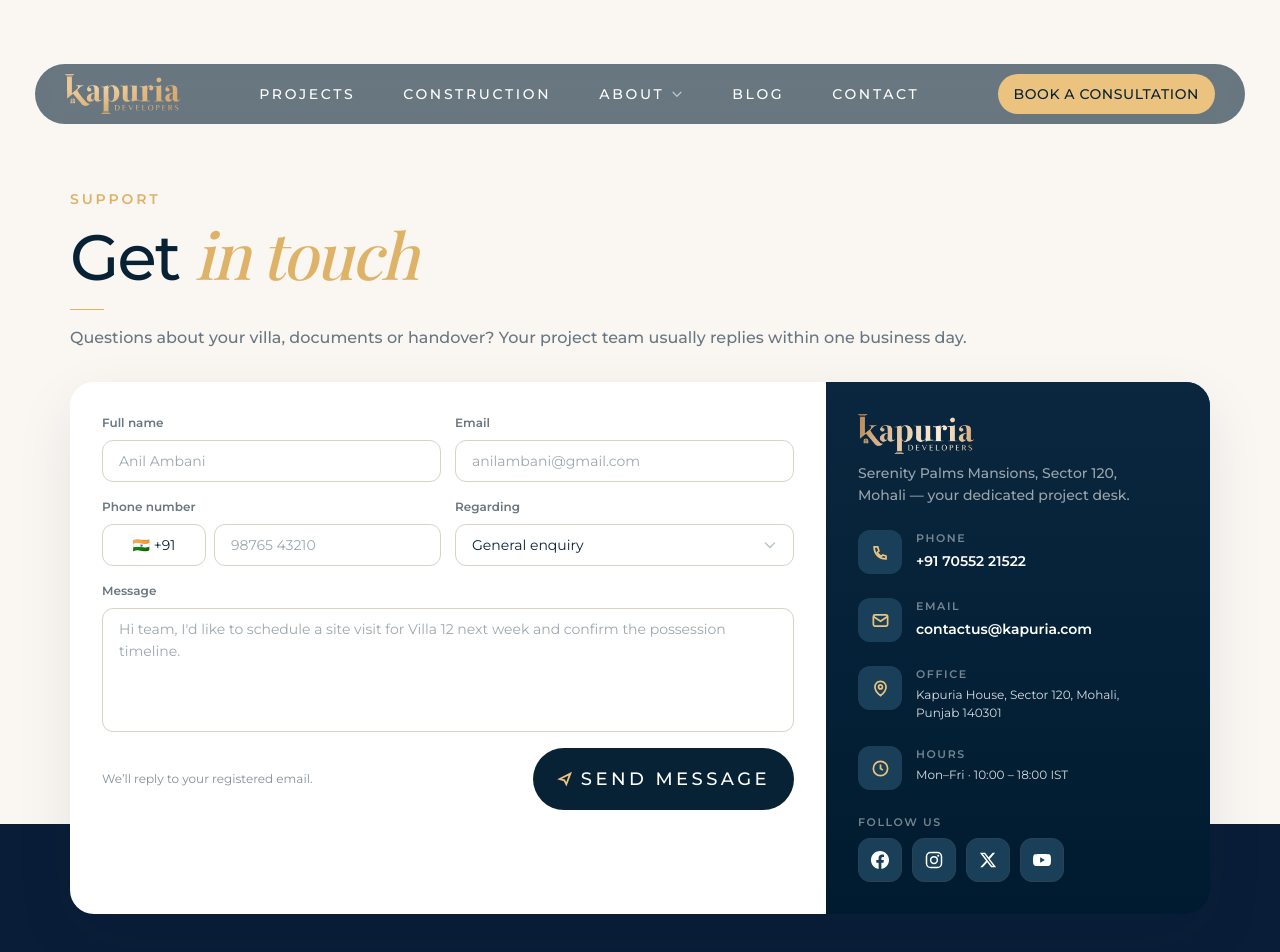
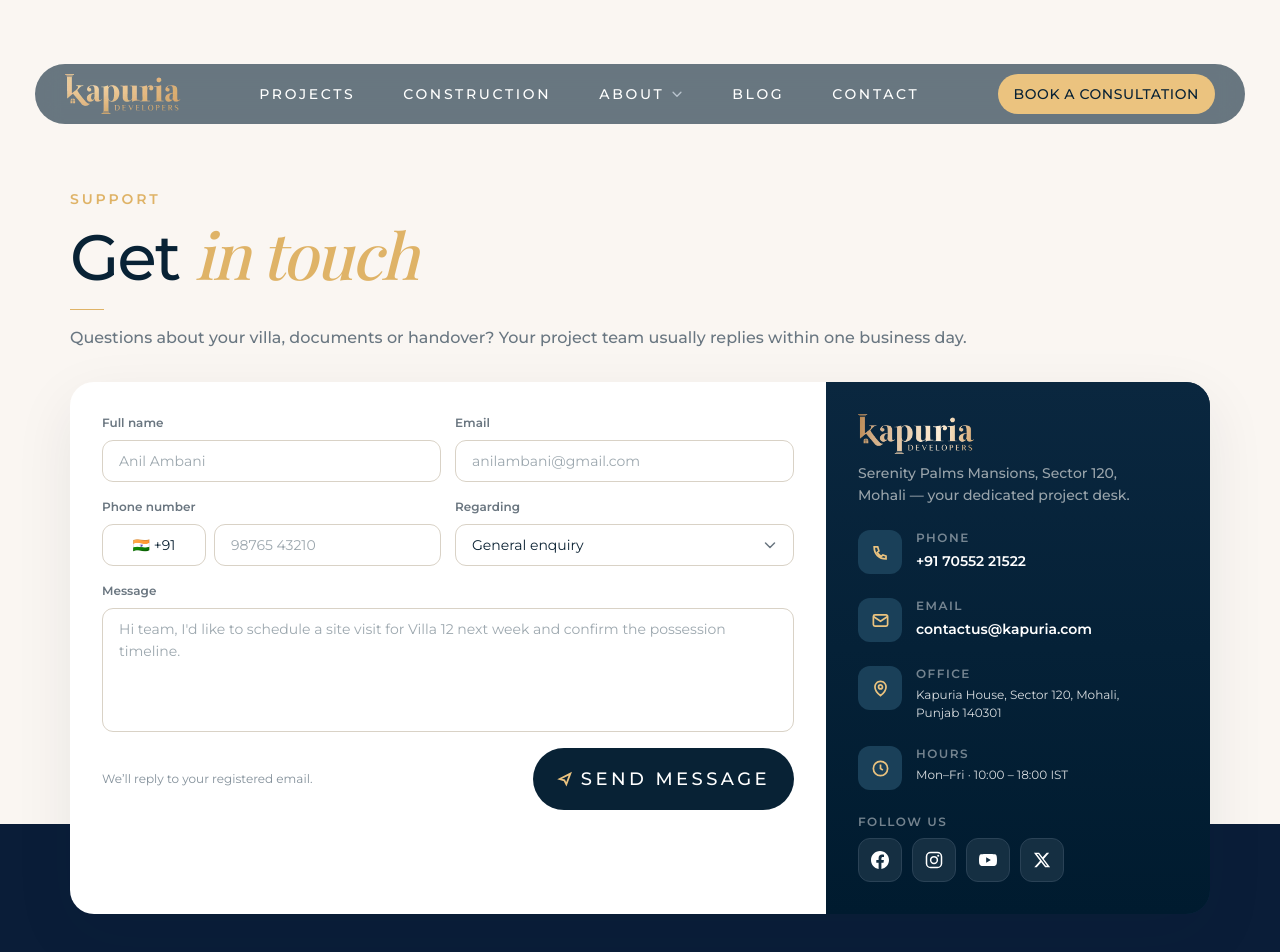
Before and after one commit to Surat-Infotech/kapuria-developers, a Next.js app: page /contact-us in a window 1280 px wide. Shown: the top 952 px of the page. Built offline with nearby package versions, Linux system fonts and the light colour scheme; a web font is replaced by a local one.

Commit message:
WD-3146 update contact form social links order and styling

```diff
--- a/src/app/contact-us/_sections/contact-form.jsx
+++ b/src/app/contact-us/_sections/contact-form.jsx
@@ -24,7 +24,15 @@
   "flex size-44 shrink-0 items-center justify-center rounded-[12px] bg-[#1A4059]";
 
 const DETAIL_LABEL =
-  "text-[11px]/[16px] font-semibold tracking-[1.6px] text-white/45 uppercase";
+  "text-[10px]/[14px] font-semibold tracking-[1.5px] text-white/45 uppercase lg:text-[12px]/[16px]";
+
+// The project desk lists the socials in its own order — the footer keeps the
+// shared SOCIAL_LINKS order.
+const SOCIAL_ORDER = ["Facebook", "Instagram", "YouTube", "X"];
+
+const CONTACT_SOCIAL_LINKS = [...SOCIAL_LINKS].sort(
+  (a, b) => SOCIAL_ORDER.indexOf(a.label) - SOCIAL_ORDER.indexOf(b.label)
+);
 
 export default function ContactFormSection() {
   const handleSubmit = (event) => {
@@ -152,7 +160,7 @@
                       ))}
                     </select>
 
-                    <ChevronDownIcon className="pointer-events-none absolute top-1/2 right-16 size-16 -translate-y-1/2" />
+                    <ChevronDownIcon className="pointer-events-none absolute top-1/2 right-16 size-16 -translate-y-1/2 [&_path]:stroke-[#6A7680]" />
                   </div>
                 </div>
 
@@ -177,7 +185,7 @@
 
                 <button
                   type="submit"
-                  className="text-body-lg bg-navy-800 flex w-full items-center justify-center gap-8 rounded-[60px] px-24 py-8 font-medium tracking-[3.42px] text-white uppercase sm:w-auto lg:py-20 lg:text-[18px]/[normal]"
+                  className="text-body-lg hover:text-gold-300 flex w-full cursor-pointer items-center justify-center gap-8 rounded-[60px] bg-[#082235] px-24 py-8 font-medium tracking-[3.42px] text-white uppercase transition-all duration-250 hover:-translate-y-1 sm:w-auto lg:py-20 lg:text-[18px]/[normal]"
                 >
                   <SendIcon className="text-gold-300 size-16 shrink-0" />
                   Send message
@@ -225,14 +233,14 @@
               <h2 className={`${DETAIL_LABEL} mt-16 lg:mt-24`}>Follow us</h2>
 
               <ul className="mt-8 flex items-center gap-8 lg:gap-10">
-                {SOCIAL_LINKS.map(({ label, href, Icon }) => (
+                {CONTACT_SOCIAL_LINKS.map(({ label, href, Icon }) => (
                   <li key={label}>
                     <a
                       href={href}
                       target="_blank"
                       rel="noreferrer noopener"
                       aria-label={label}
-                      className={`${TILE} hover:text-gold-300 size-40 rounded-[11px] border border-[#2A4256] text-white transition-colors duration-200 hover:bg-white/15`}
+                      className={`${TILE} hover:text-gold-300 size-40 rounded-[11px] border border-[#2A4256] bg-[#152F42] text-white transition-colors duration-200 hover:bg-white/15`}
                     >
                       <Icon className="size-18" />
                     </a>
```
